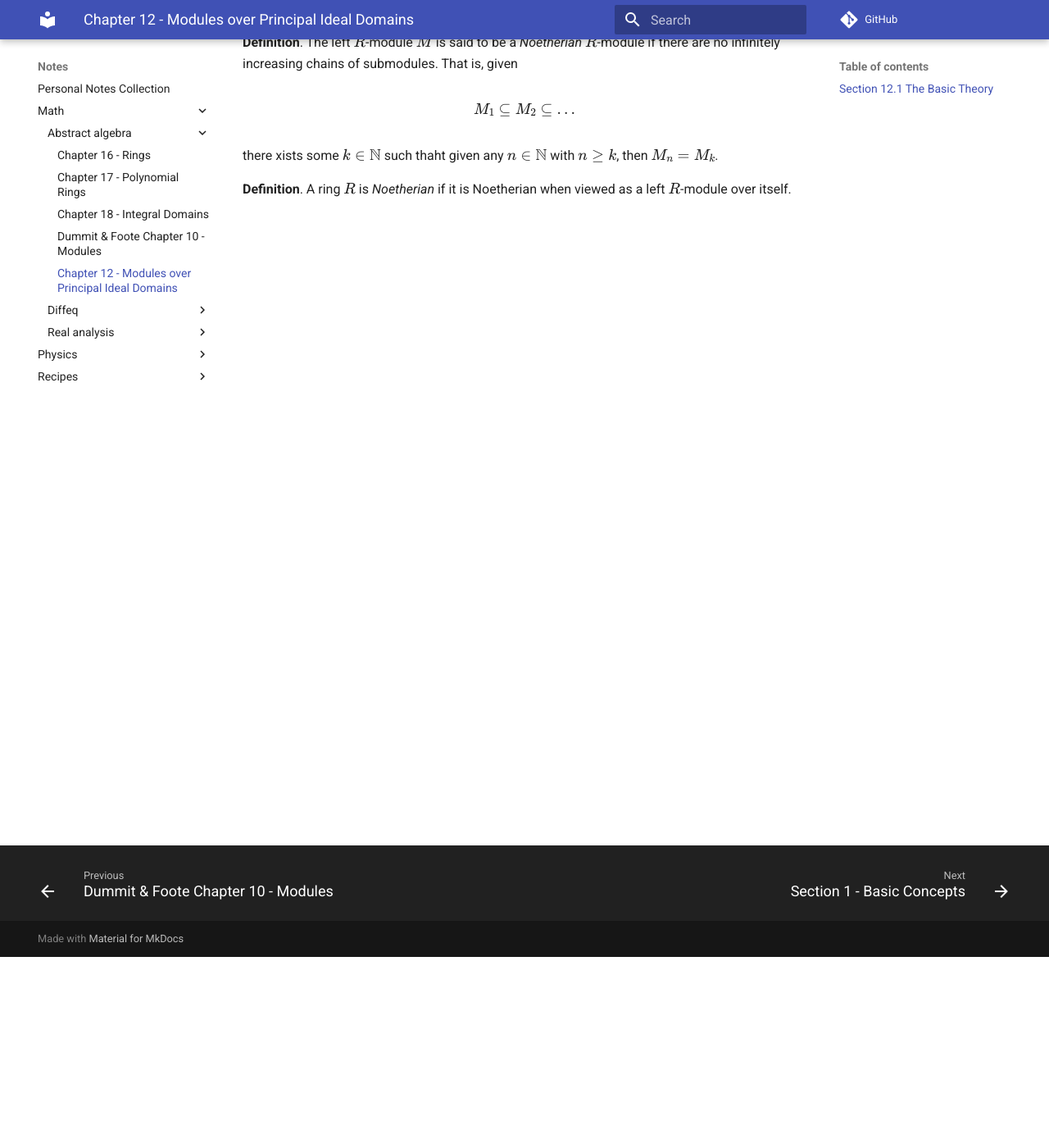
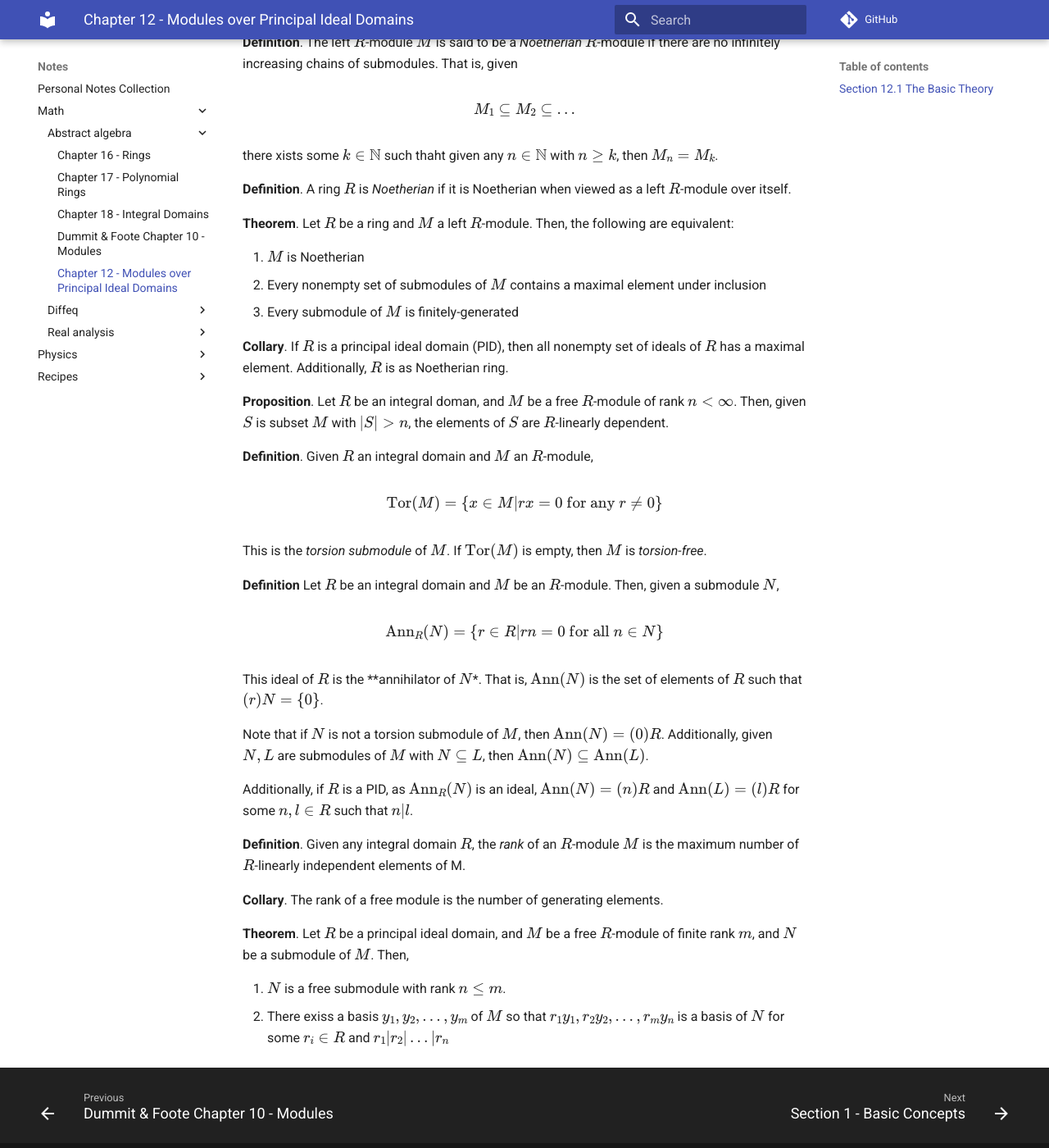
Before and after one commit to Indigo5684/Notes, an MkDocs documentation site: the page built from docs/math/abstract-algebra/DF-12-modules-pids.md, in a window 1280 px wide and 1400 px high, scrolled down 233 px. Shown: the whole window at 82% size. Built offline with MkDocs 1.6.1 and Material for MkDocs 9.7.7, drawn with Linux system fonts in a browser that asks for light colours; comment, search, counter and statistics services are not loaded.

Commit message:
Abstract Algebra 12 To Now

```diff
--- a/docs/javascripts/mathjax.js
+++ b/docs/javascripts/mathjax.js
@@ -5,7 +5,12 @@ window.MathJax = {
         displayMath: [["\\[", "\\]"]],
         processEscapes: true,
         processEnvironments: true,
-        packages: {'[+]': ['physics', 'gensymb']}
+        packages: {'[+]': ['physics', 'gensymb']},
+        macros: {
+            "Hom": ["\\operatorname\{Hom\}"],
+            "Ann": ["\\operatorname\{Ann\}"],
+            "Tor": ["\\operatorname\{Tor\}"]
+        }
     },
     options: {
         ignoreHtmlClass: ".*|",
--- a/docs/math/abstract-algebra/DF-12-modules-pids.md
+++ b/docs/math/abstract-algebra/DF-12-modules-pids.md
@@ -11,3 +11,42 @@ $$
 there xists some $k \in \mathbb{N}$ such thaht given any $n \in \mathbb{N}$ with $n \geq k$, then $M_n = M_k$.
 
 **Definition**. A ring $R$ is *Noetherian* if it is Noetherian when viewed as a left $R$-module over itself.
+
+**Theorem**. Let $R$ be a ring and $M$ a left $R$-module. Then, the following are equivalent:
+
+1. $M$ is Noetherian
+2. Every nonempty set of submodules of $M$ contains a maximal element under inclusion
+3. Every submodule of $M$ is finitely-generated
+
+**Collary**. If $R$ is a principal ideal domain (PID), then all nonempty set of ideals of $R$ has a maximal element. Additionally, $R$ is as Noetherian ring.
+
+**Proposition**. Let $R$ be an integral doman, and $M$ be a free $R$-module of rank $n < \infty$. Then, given $S$ is subset $M$ with $|S| > n$, the elements of $S$ are $R$-linearly dependent.
+
+**Definition**. Given $R$ an integral domain and $M$ an $R$-module,
+
+$$
+\Tor(M) = \{ x \in M | rx = 0 \text{ for any } r \neq 0 \}
+$$
+
+This is the *torsion submodule* of $M$. If $\Tor(M)$ is empty, then $M$ is *torsion-free*.
+
+**Definition** Let $R$ be an integral domain and $M$ be an $R$-module. Then, given a submodule $N$,
+
+$$
+\Ann_R(N) = \{r \in R | rn = 0 \text{ for all } n \in N \}
+$$
+
+This ideal of $R$ is the **annihilator of $N$*. That is, $\Ann(N)$ is the set of elements of $R$ such that $(r)N = \{ 0 \}$.
+
+Note that if $N$ is not a torsion submodule of $M$, then $\Ann(N) = (0)R$. Additionally, given $N, L$ are submodules of $M$ with $N \subseteq L$, then $\Ann(N) \subseteq \Ann(L)$.
+
+Additionally, if $R$ is a PID, as $\Ann_R(N)$ is an ideal, $\Ann(N) = (n)R$ and $\Ann(L) = (l)R$ for some $n, l \in R$ such that $n | l$.
+
+**Definition**. Given any integral domain $R$, the *rank* of an $R$-module $M$ is the maximum number of $R$-linearly independent elements of M.
+
+**Collary**. The rank of a free module is the number of generating elements.
+
+**Theorem**. Let $R$ be a principal ideal domain, and $M$ be a free $R$-module of finite rank $m$, and $N$ be a submodule of $M$. Then,
+
+1. $N$ is a free submodule with rank $n \leq m$.
+2. There exiss a basis $y_1, y_2, \ldots, y_m$ of $M$ so that $r_1 y_1, r_2 y_2, \ldots, r_m y_n$ is a basis of $N$ for some $r_i \in R$ and $r_1 | r_2 | \ldots | r_n$
```
